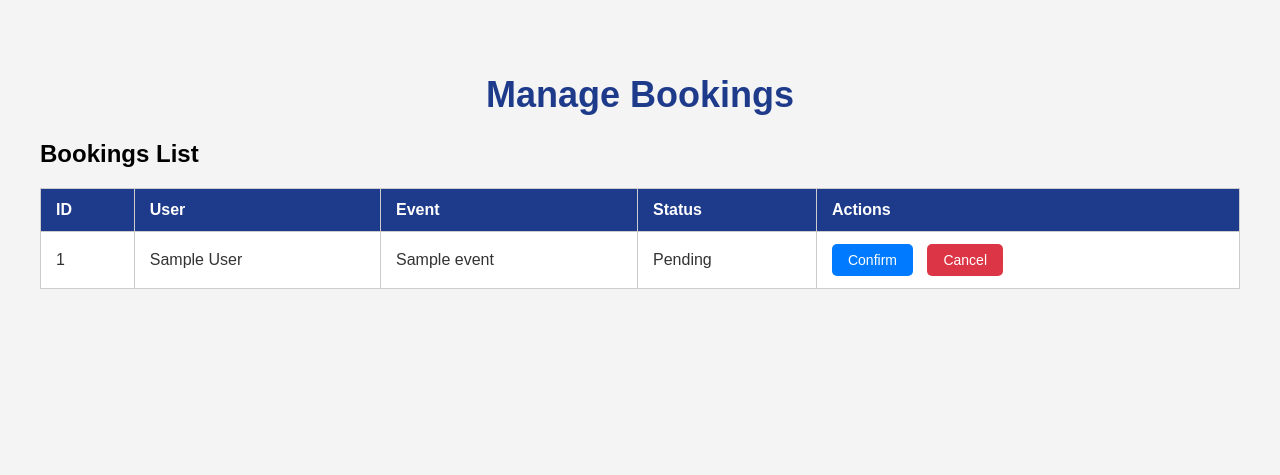
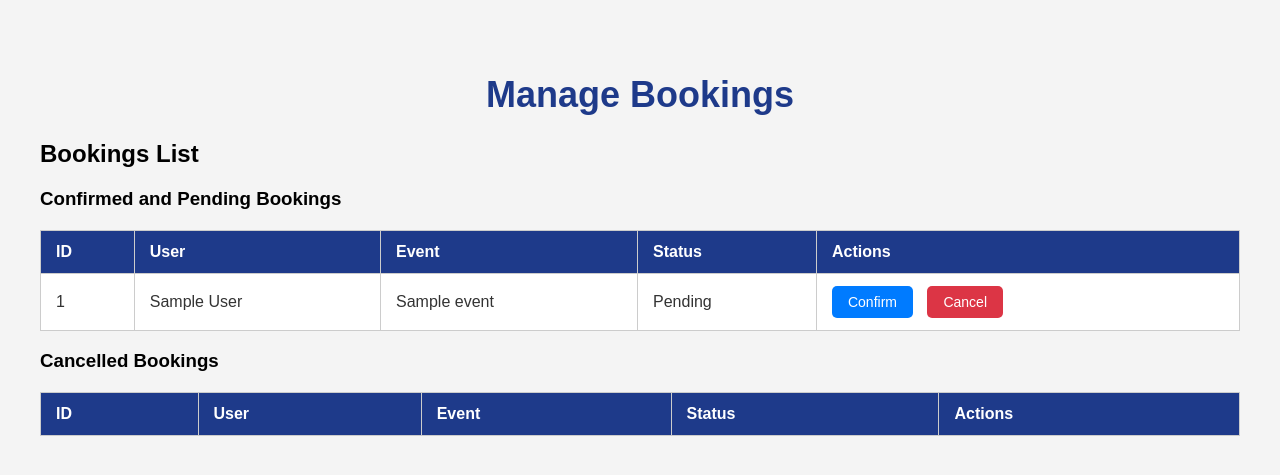
Before and after one commit to RajSapale04/OSC-EMS, a PHP site: page /admin/manage_bookings.php in a window 1280 px wide. Shown: the part 48-523 px from the top of the page. Run offline with PHP 8.4, Linux system fonts and the light colour scheme; the visitor is signed in with stand-in values (Sample User, id 1); tables that the repository leaves empty or names only in its code hold one stand-in row (values such as "Sample post"); lists and menus that the app fills with data are empty.

Commit message:
minor changes

```diff
--- a/admin/manage_bookings.php
+++ b/admin/manage_bookings.php
@@ -2,18 +2,24 @@
 session_start();
 include('../config/db.php');
 
-// Fetch bookings excluding cancelled ones
+// Fetch bookings, including cancelled ones
 $bookings = $conn->query("SELECT bookings.id, users.name AS user_name, events.name AS event_name, bookings.status
     FROM bookings
     JOIN users ON bookings.user_id = users.id
-    JOIN events ON bookings.event_id = events.id
-    WHERE bookings.status != 'Cancelled'"); // Exclude cancelled bookings
+    JOIN events ON bookings.event_id = events.id"); // Include all bookings
 
 // Update booking status
 if (isset($_GET['update_status_id'])) {
     $id = $_GET['update_status_id'];
     $new_status = $_GET['status'];
     $conn->query("UPDATE bookings SET status='$new_status' WHERE id=$id");
+    header("Location: manage_bookings.php");
+}
+
+// Delete booking
+if (isset($_GET['delete_booking_id'])) {
+    $booking_id = $_GET['delete_booking_id'];
+    $conn->query("DELETE FROM bookings WHERE id=$booking_id");
     header("Location: manage_bookings.php");
 }
 ?>
@@ -38,6 +44,7 @@ if (isset($_GET['update_status_id'])) {
 
         <div class="admin-content">
             <h2>Bookings List</h2>
+            <h3>Confirmed and Pending Bookings</h3>
             <table class="booking-table">
                 <thead>
                     <tr>
@@ -50,14 +57,51 @@ if (isset($_GET['update_status_id'])) {
                 </thead>
                 <tbody>
                     <?php while ($row = $bookings->fetch_assoc()): ?>
+                        <?php if ($row['status'] != 'Cancelled'): ?>
+                            <tr>
+                                <td><?php echo $row['id']; ?></td>
+                                <td><?php echo $row['user_name']; ?></td>
+                                <td><?php echo $row['event_name']; ?></td>
+                                <td><?php echo $row['status']; ?></td>
+                                <td>
+                                    <a href="manage_bookings.php?update_status_id=<?php echo $row['id']; ?>&status=Confirmed" class="btn-confirm">Confirm</a>
+                                    <a href="manage_bookings.php?update_status_id=<?php echo $row['id']; ?>&status=Cancelled" class="btn-cancel">Cancel</a>
+                                </td>
+                            </tr>
+                        <?php endif; ?>
+                    <?php endwhile; ?>
+                </tbody>
+            </table>
+
+            <h3>Cancelled Bookings</h3>
+            <table class="booking-table">
+                <thead>
+                    <tr>
+                        <th>ID</th>
+                        <th>User</th>
+                        <th>Event</th>
+                        <th>Status</th>
+                        <th>Actions</th>
+                    </tr>
+                </thead>
+                <tbody>
+                    <?php
+                    // Reset the query for cancelled bookings
+                    $cancelled_bookings = $conn->query("SELECT bookings.id, users.name AS user_name, events.name AS event_name, bookings.status
+                        FROM bookings
+                        JOIN users ON bookings.user_id = users.id
+                        JOIN events ON bookings.event_id = events.id
+                        WHERE bookings.status = 'Cancelled'");
+
+                    while ($row = $cancelled_bookings->fetch_assoc()): ?>
                         <tr>
                             <td><?php echo $row['id']; ?></td>
                             <td><?php echo $row['user_name']; ?></td>
                             <td><?php echo $row['event_name']; ?></td>
                             <td><?php echo $row['status']; ?></td>
                             <td>
-                                <a href="manage_bookings.php?update_status_id=<?php echo $row['id']; ?>&status=Confirmed" class="btn-confirm">Confirm</a>
-                                <a href="manage_bookings.php?update_status_id=<?php echo $row['id']; ?>&status=Cancelled" class="btn-cancel">Cancel</a>
+                                <!-- Delete Button for Cancelled Booking -->
+                                <a href="manage_bookings.php?delete_booking_id=<?php echo $row['id']; ?>" class="btn-cancel">Delete</a>
                             </td>
                         </tr>
                     <?php endwhile; ?>
```
